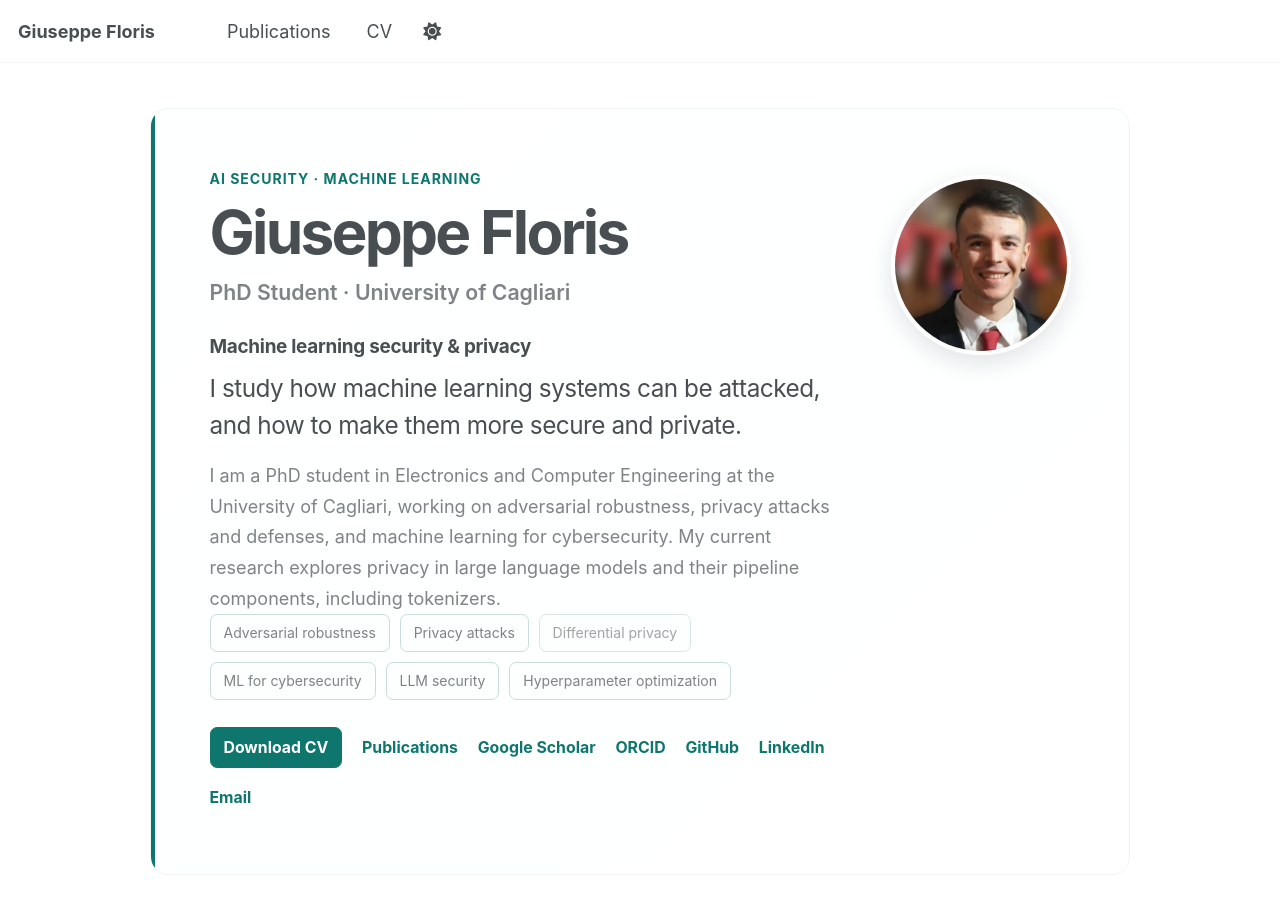
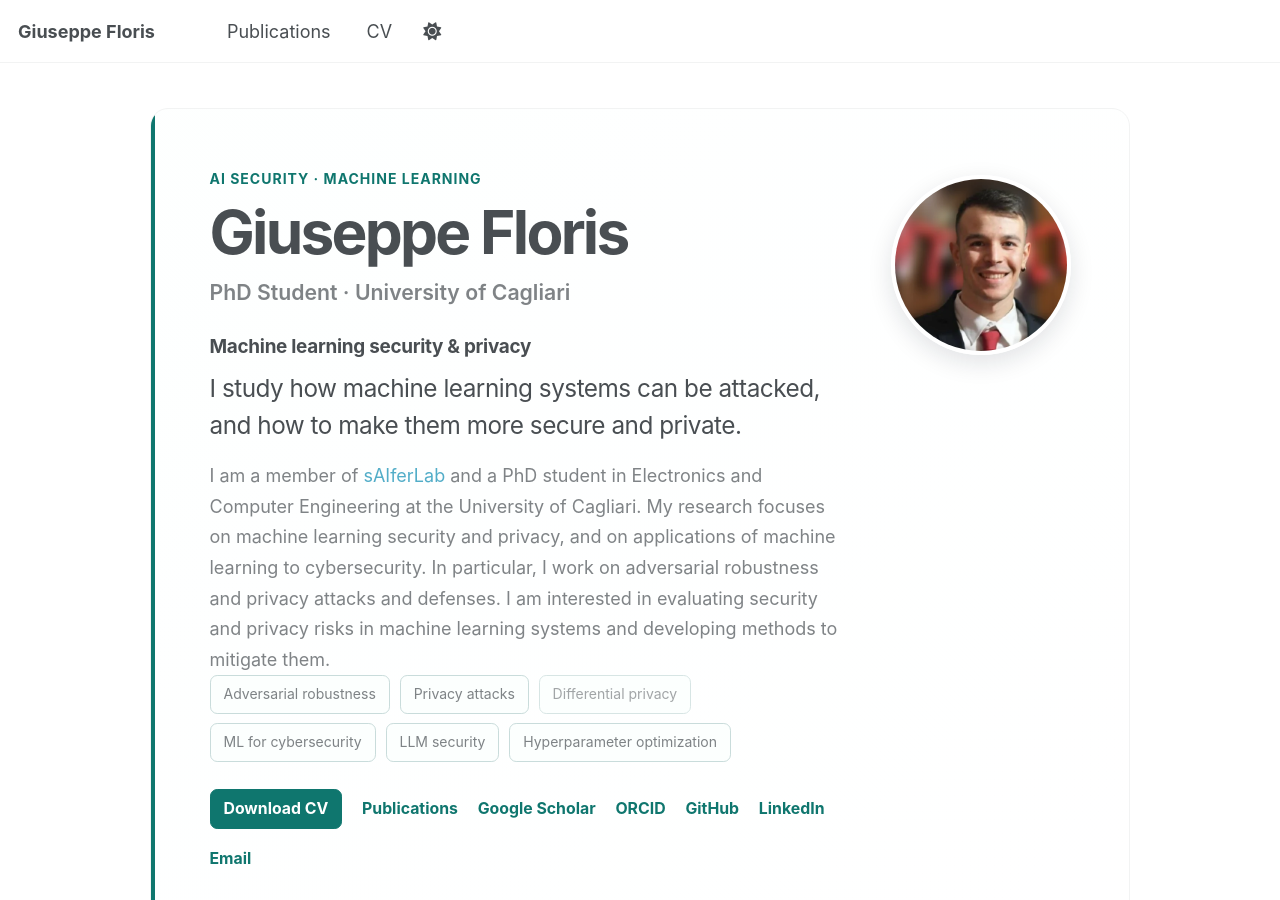
Before and after one commit to giuseppefloris/giuseppefloris.github.io, a Jekyll site: the page built from _pages/about.md, in a window 1280 px wide and 900 px high. Built offline with Jekyll 4.4.1, drawn with Linux system fonts in a browser that asks for light colours.

Commit message:
Restore original bio and link sAIferLab membership

```diff
--- a/_pages/about.md
+++ b/_pages/about.md
@@ -17,7 +17,7 @@ redirect_from:
     <p class="profile-role">PhD Student · University of Cagliari</p>
     <h2 class="profile-about-heading">Machine learning security &amp; privacy</h2>
     <p class="profile-lead">I study how machine learning systems can be attacked, and how to make them more secure and private.</p>
-    <p class="profile-summary">I am a PhD student in Electronics and Computer Engineering at the University of Cagliari, working on adversarial robustness, privacy attacks and defenses, and machine learning for cybersecurity. My current research explores privacy in large language models and their pipeline components, including tokenizers.</p>
+    <p class="profile-summary">I am a member of <a href="https://www.saiferlab.ai/people/giuseppefloris">sAIferLab</a> and a PhD student in Electronics and Computer Engineering at the University of Cagliari. My research focuses on machine learning security and privacy, and on applications of machine learning to cybersecurity. In particular, I work on adversarial robustness and privacy attacks and defenses. I am interested in evaluating security and privacy risks in machine learning systems and developing methods to mitigate them.</p>
     <ul class="profile-tags profile-tags--intro" aria-label="Research topics">
       <li><button class="research-topic" type="button" data-topic="adversarial-robustness" aria-pressed="false" aria-controls="selected-work-grid">Adversarial robustness</button></li>
       <li><button class="research-topic" type="button" data-topic="privacy-attacks" aria-pressed="false" aria-controls="selected-work-grid">Privacy attacks</button></li>
```
